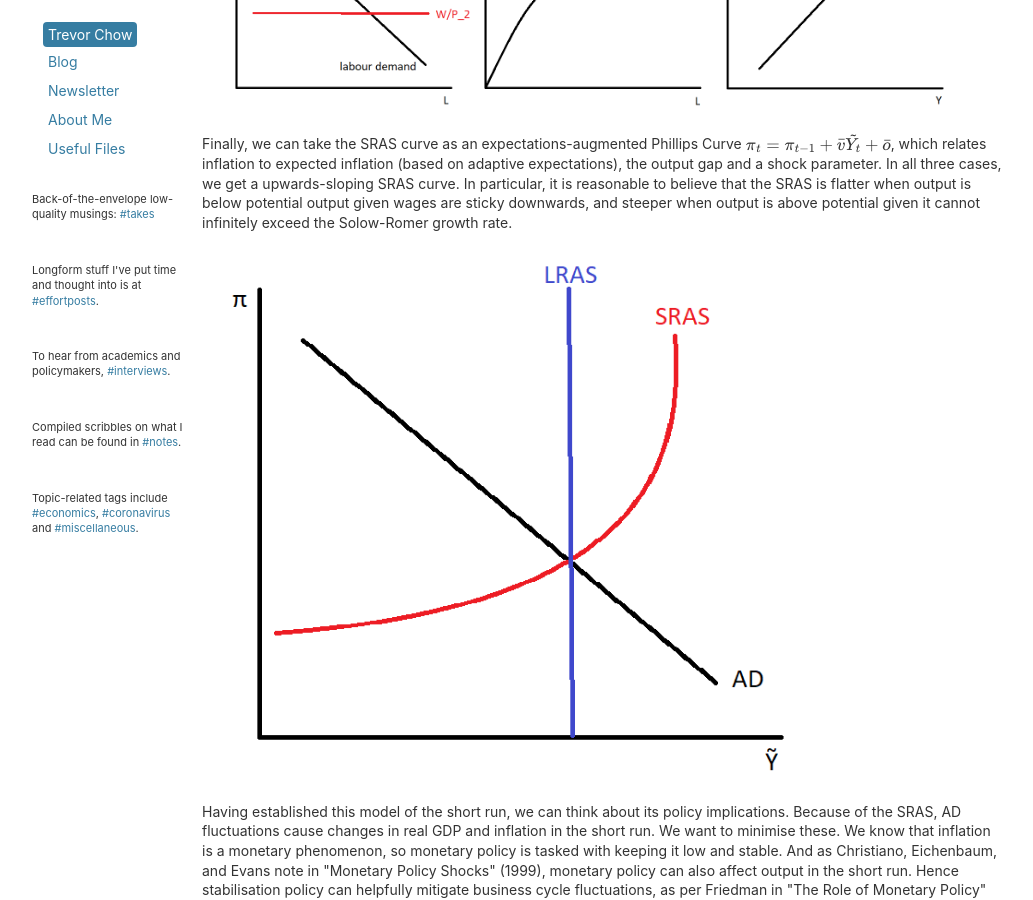
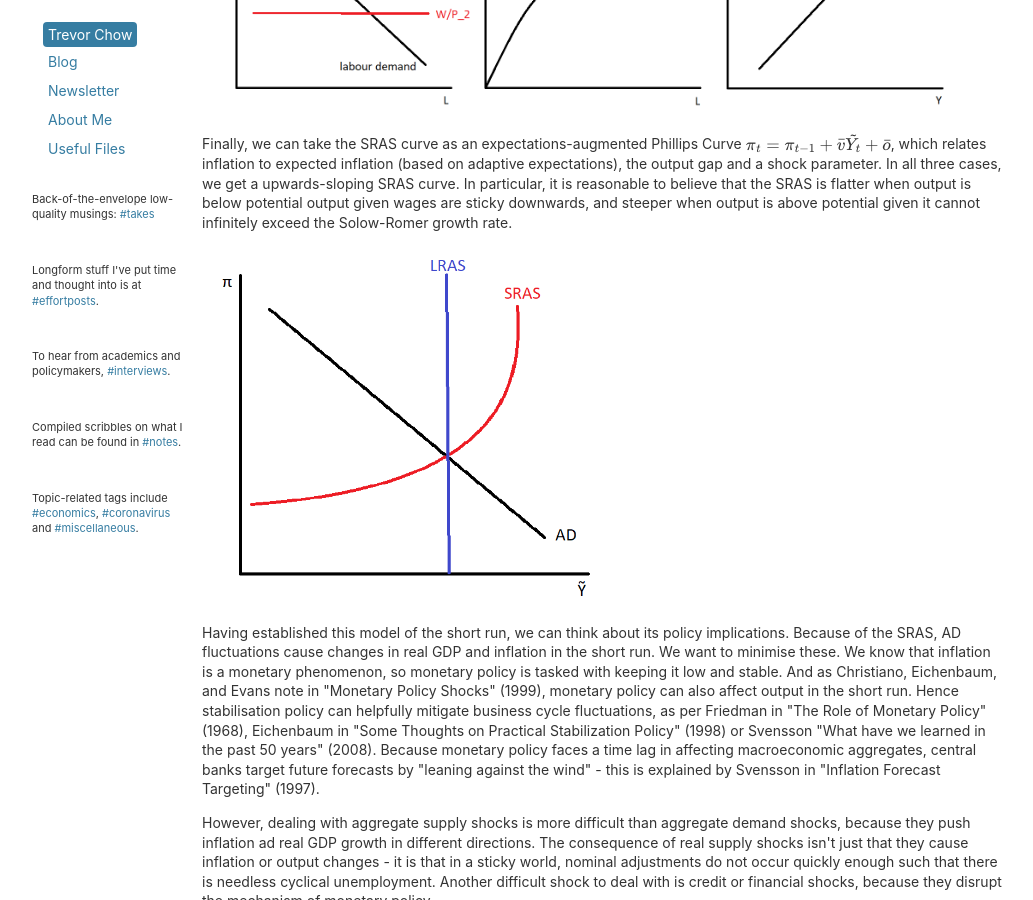
Before and after one commit to tmychow/tmychow.github.io, a Jekyll site: the page built from whereistand/index.html, in a window 1280 px wide and 900 px high, scrolled down 5341 px. Shown: the whole window, without its empty margins (28-1061 px from the left). Built offline with Jekyll 4.4.1, drawn with Linux system fonts in a browser that asks for light colours; formulas are drawn with MathJax 3.

Commit message:
Update index.html

```diff
--- a/whereistand/index.html
+++ b/whereistand/index.html
@@ -62,7 +62,7 @@ title: Where I Stand
 	<p> If we just had the LRAS and AD curves, any changes in AD would not lead to fluctuations in output but simply adjustments in the price level. And so we need the SRAS curve - this describes how a change in AD is split among price and real output. The reason there are effects on real output is because of the stickiness described above, such that the price level does not adjust immediately in the short run. A simple SRAS curve of \( P = w + aY \)  might describe the price level with respect to a rigid nominal wage level and output. A graphical derivation could arise by considering the labour market. If we keep nominal wages constant while increasing the price level, this increases hours worked. We can see that more hours worked increases output in the production function diagram. And so we can combine this to produce the SRAS. </p>
 	<img src="/assets/derivedsras.png" alt="Deriving SRAS" width="750">
 	<p> Finally, we can take the SRAS curve as an expectations-augmented Phillips Curve \( \pi_t = \pi_{t-1} + \bar{v} \tilde{Y_t} + \bar{o} \), which relates inflation to expected inflation (based on adaptive expectations), the output gap and a shock parameter. In all three cases, we get a upwards-sloping SRAS curve. In particular, it is reasonable to believe that the SRAS is flatter when output is below potential output given wages are sticky downwards, and steeper when output is above potential given it cannot infinitely exceed the Solow-Romer growth rate. </p>
-	<img src="/assets/model.png" alt="Complete Model" width="600">
+	<img src="/assets/model.png" alt="Complete Model" width="400">
 	<p> Having established this model of the short run, we can think about its policy implications. Because of the SRAS, AD fluctuations cause changes in real GDP and inflation in the short run. We want to minimise these. We know that inflation is a monetary phenomenon, so monetary policy is tasked with keeping it low and stable. And as Christiano, Eichenbaum, and Evans note in "Monetary Policy Shocks" (1999), monetary policy can also affect output in the short run. Hence stabilisation policy can helpfully mitigate business cycle fluctuations, as per Friedman in "The Role of Monetary Policy" (1968), Eichenbaum in "Some Thoughts on Practical Stabilization Policy" (1998) or Svensson "What have we learned in the past 50 years" (2008). Because monetary policy faces a time lag in affecting macroeconomic aggregates, central banks target future forecasts by "leaning against the wind" - this is explained by Svensson in "Inflation Forecast Targeting" (1997). </p>
 	<p> However, dealing with aggregate supply shocks is more difficult than aggregate demand shocks, because they push inflation ad real GDP growth in different directions. The consequence of real supply shocks isn't just that they cause inflation or output changes - it is that in a sticky world, nominal adjustments do not occur quickly enough such that there is needless cyclical unemployment. Another difficult shock to deal with is credit or financial shocks, because they disrupt the mechanism of monetary policy. </p>
 	<p> Monetary policy should be based on systematic and predictable rules, rather than discretionary choices. This is Kydland and Prescott "Rules rather than Discretion" (1977). Macroeconomic policy is affected by expectations, and so statistical correlations may break down if policymakers try to exploit them. This is Lucas "Expectations and the Neutrality of Money" (1972) or Lucas "Econometric Policy Evaluation: A Critique" (1976). </p>
```
